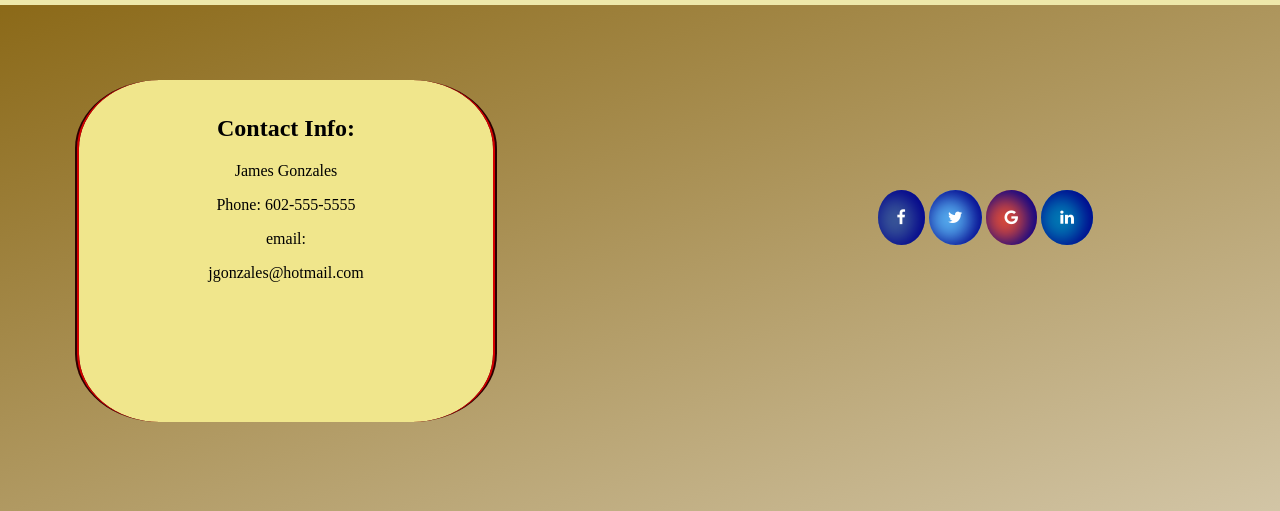
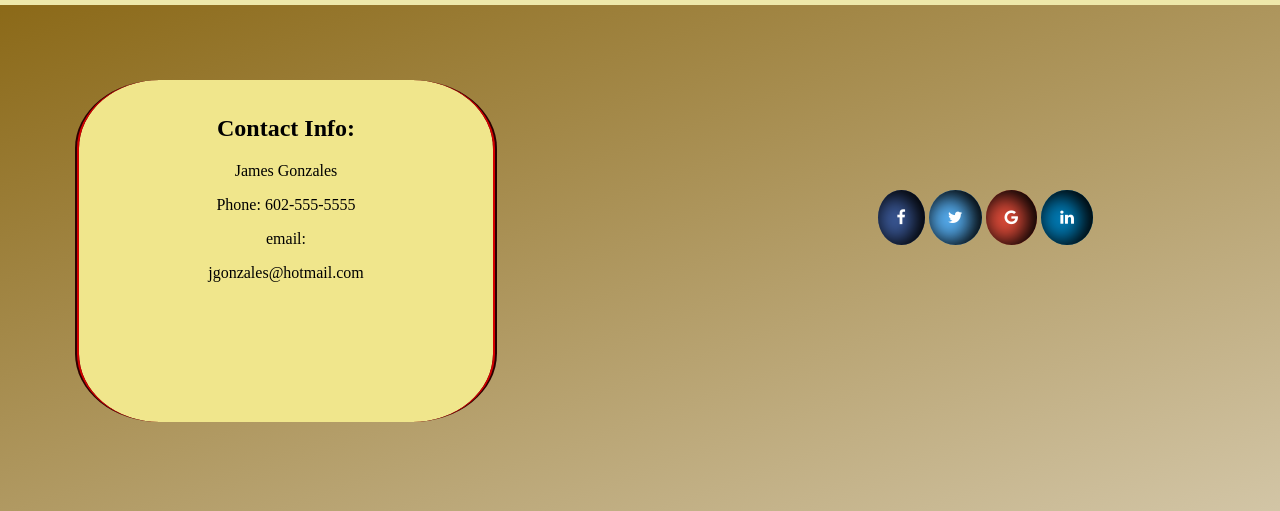
Before and after one commit to gonzales647/portfolio, a plain HTML site: page index.html in a window 1280 px wide. Shown: the part 91-602 px from the top of the page. Drawn offline with Linux system fonts and the light colour scheme.

Commit message:
changed shadow on social icons

```diff
--- a/main.css
+++ b/main.css
@@ -42,7 +42,7 @@ nav a {
   margin: 0px 2px;
   height: 17px;
   border-radius: 50%;
-  box-shadow: inset -6px 2px 20px 4px darkblue;
+  box-shadow: inset -6px 2px 20px 4px black;
 
 
 }
```
